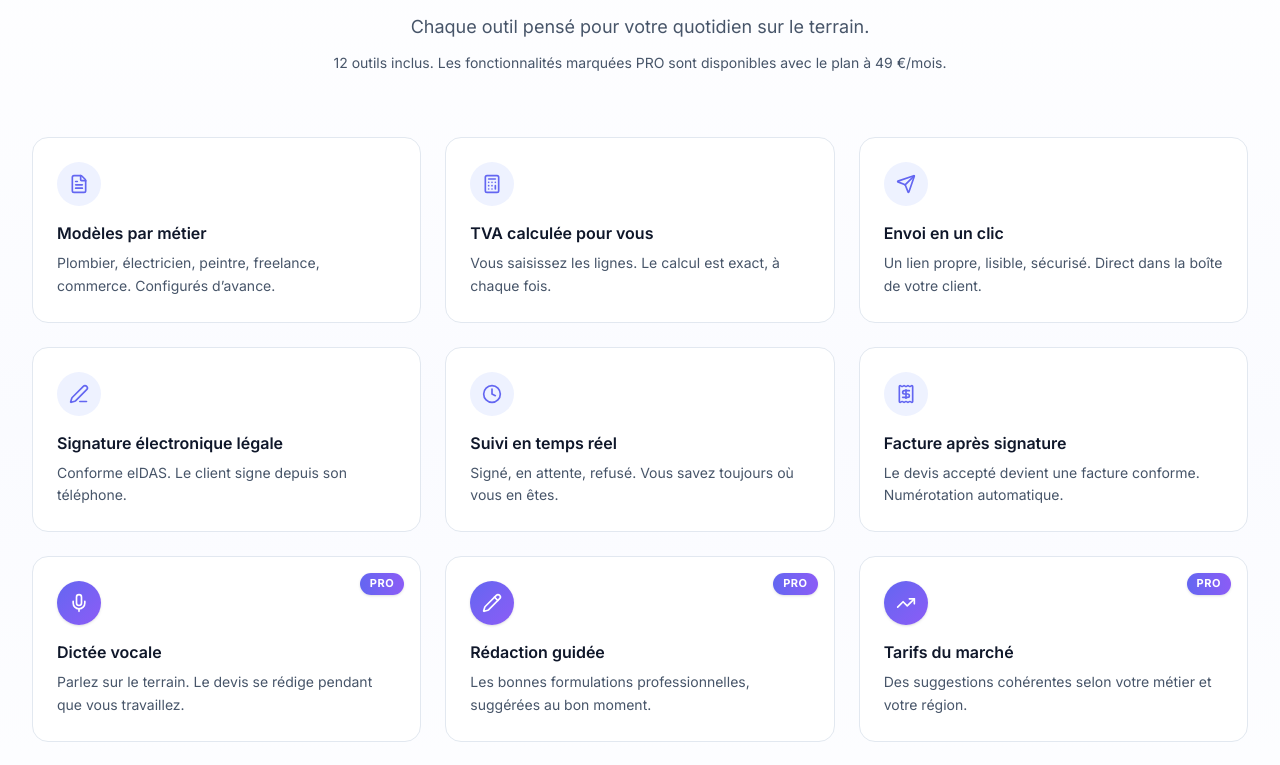
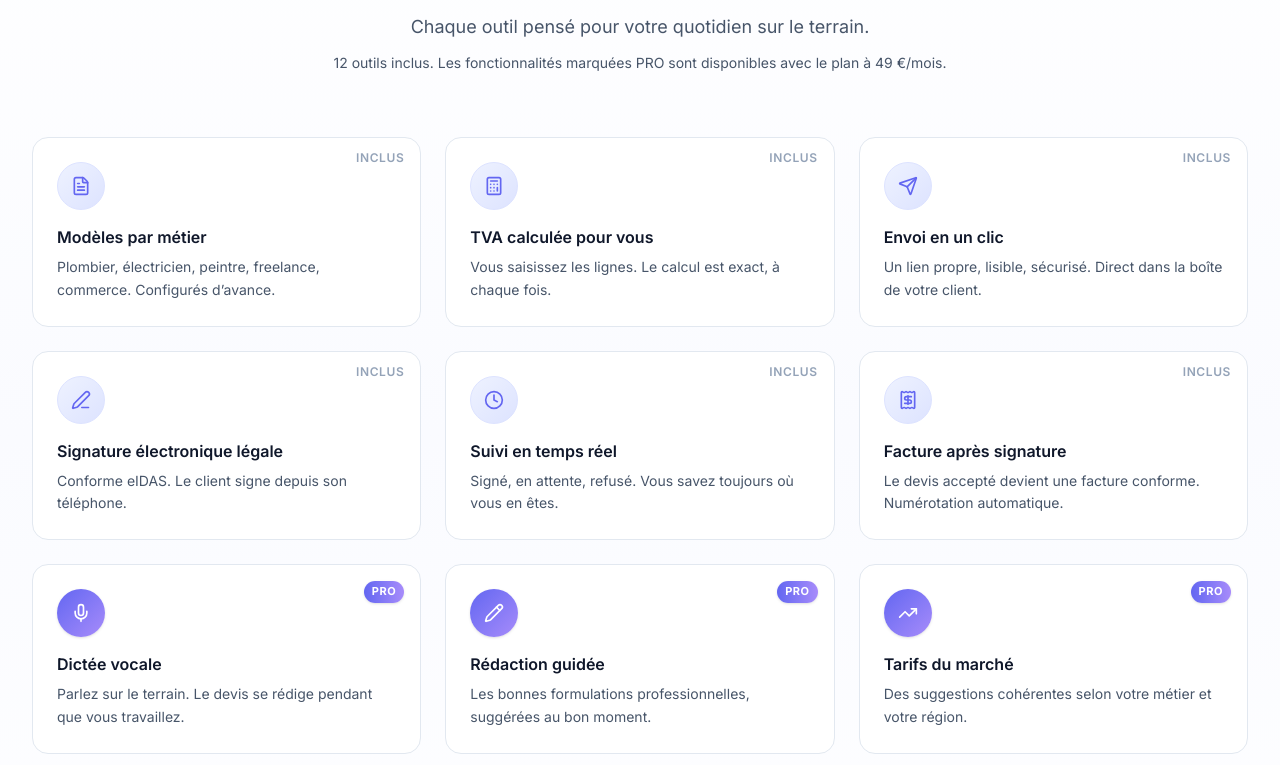
Before and after one commit to abd75o/Quotely, a Next.js app: page / in a window 1280 px wide. Shown: the part 1580-2345 px from the top of the page. Built offline with nearby package versions, Linux system fonts and the light colour scheme.

Commit message:
feat(features): adoucissement contraste Starter/Pro — équilibre visuel cohérent

```diff
--- a/components/landing/Features.tsx
+++ b/components/landing/Features.tsx
@@ -112,18 +112,22 @@ function FeatureCard({ icon: Icon, title, description, isPro }: Feature) {
         "hover:shadow-lg hover:shadow-[var(--primary)]/15"
       )}
     >
-      {isPro && (
-        <span className="absolute top-4 right-4 px-2.5 py-0.5 text-[11px] font-bold tracking-wider text-white uppercase rounded-full bg-gradient-to-r from-[var(--primary)] to-[#8B5CF6] shadow-sm">
+      {isPro ? (
+        <span className="absolute top-4 right-4 px-2 py-0.5 text-[11px] font-bold tracking-wider text-white uppercase rounded-full bg-gradient-to-r from-[var(--primary)] to-[#A78BFA] shadow-sm">
           Pro
+        </span>
+      ) : (
+        <span className="absolute top-3 right-4 text-xs font-semibold uppercase tracking-wider text-[var(--text-muted)]">
+          Inclus
         </span>
       )}
 
       <div
         className={cn(
-          "w-11 h-11 rounded-full flex items-center justify-center mb-4",
+          "w-12 h-12 rounded-full flex items-center justify-center mb-4",
           isPro
-            ? "bg-gradient-to-br from-[var(--primary)] to-[#8B5CF6] shadow-sm"
-            : "bg-[var(--primary-bg)]"
+            ? "bg-gradient-to-br from-[var(--primary)] to-[#A78BFA] shadow-sm"
+            : "bg-gradient-to-br from-[var(--primary-bg)] to-[#DDE3FF] border-[1.5px] border-[#DDE3FF]"
         )}
       >
         <Icon
```
